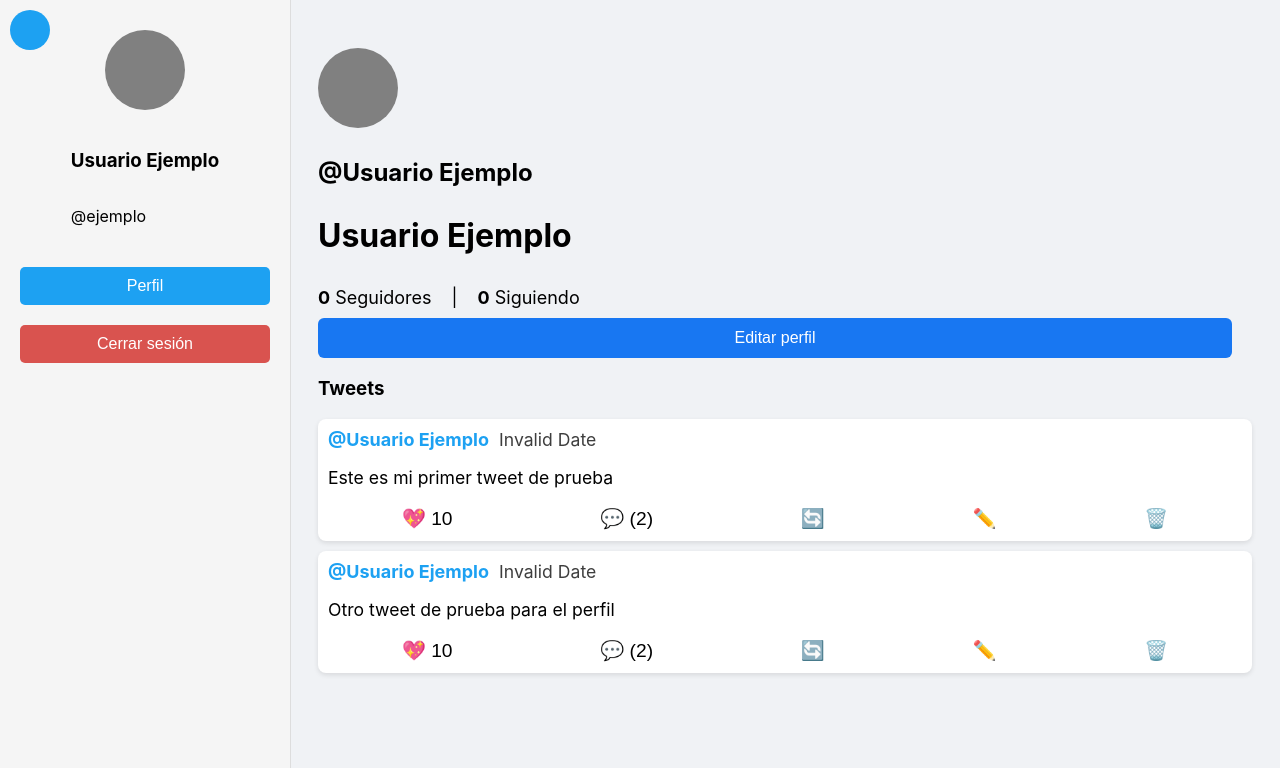
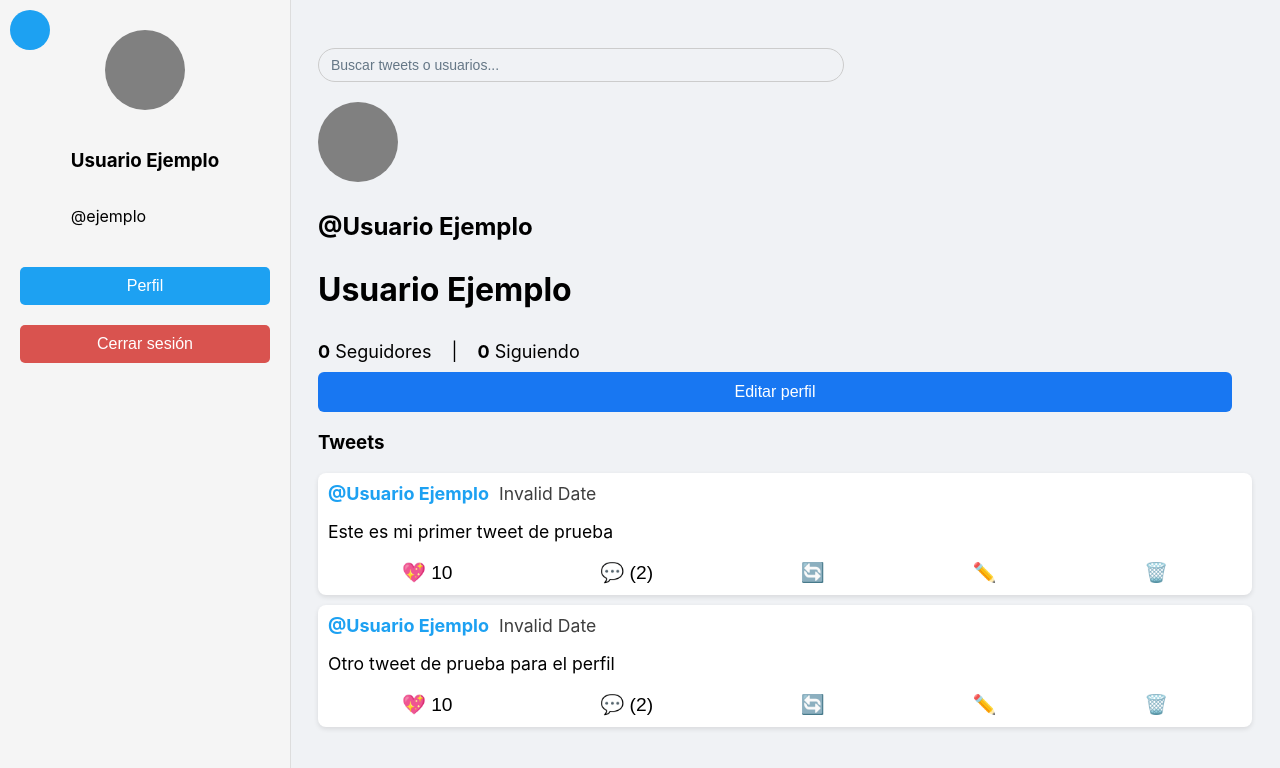
Before and after one commit to nico9ga/twitter-clone-Frontend, a React (Create React App) app: page /profile/1 in a window 1280 px wide. Shown: the top 768 px of the page. Built offline with nearby package versions, Linux system fonts and the light colour scheme.

Commit message:
front con barra de busqueda

```diff
--- a/src/MainPage.js
+++ b/src/MainPage.js
@@ -2,6 +2,7 @@ import React, { useState, useEffect } from "react";
 import { useNavigate } from "react-router-dom";
 import Tweet from "./Tweet";
 import "./MainPage.css";
+import SearchBar from "./SearchBar";
 
 const MainPage = () => {
   const [user, setUser] = useState(null);
@@ -9,6 +10,7 @@ const MainPage = () => {
   const [newTweet, setNewTweet] = useState("");
   const [limit, setLimit] = useState(10);
   const navigate = useNavigate();
+  const [filteredTweets, setFilteredTweets] = useState(tweets);
 
   useEffect(() => {
     //const token = localStorage.getItem("token");
@@ -246,6 +248,20 @@ const MainPage = () => {
 
       {/* Feed principal */}
       <div className="feed">
+
+      {/* Barra de búsqueda */}
+      <div className="search-bar-wrapper">
+        <SearchBar tweets={tweets} setFilteredTweets={setFilteredTweets} />
+      </div>
+
+      {/* Tweets filtrados */}
+      <div className="filtered-tweets-container">
+        {filteredTweets.map((tweet) => (
+          <Tweet key={tweet.twitt_id} tweet={tweet} />
+        ))}
+      </div>
+
+
         <h2>Inicio</h2>
 
         {/* Formulario para twittear */}
--- a/src/ProfilePage.js
+++ b/src/ProfilePage.js
@@ -3,6 +3,7 @@ import { useParams, useNavigate } from "react-router-dom";
 import Tweet from "./Tweet";
 import "./ProfilePage.css";
 import EditProfilePage from "./EditProfilePage";
+import SearchBar from "./SearchBar";
 
 const ProfilePage = () => {
   const [user, setUser] = useState(null);
@@ -13,6 +14,7 @@ const ProfilePage = () => {
   const { username } = useParams();
   const [followers, setFollowers] = useState(0);
   const [following, setFollowing] = useState(0);
+  const [filteredTweets, setFilteredTweets] = useState(tweets);
 
   //datos de prueba
   const userData = {
@@ -41,7 +43,6 @@ const ProfilePage = () => {
   };
 
   const fetchUserTweets = useCallback(async (userId) => {
-
     /*try {
       const response = await fetch(
         `http://localhost:3001/api/twitts?limit=1000&offset=0`
@@ -110,7 +111,6 @@ const ProfilePage = () => {
     fetchAuthUser();
   }, [navigate, username, fetchUserProfile]);
 
-
   const handleDeleteTweet = async (tweetId) => {
     /*try {
       const token = localStorage.getItem("token");
@@ -129,7 +129,7 @@ const ProfilePage = () => {
     } catch (error) {
       console.error(error);
     }*/
-   console.log("boton eliminar tweets presionado")
+    console.log("boton eliminar tweets presionado");
   };
 
   const handleLogout = () => {
@@ -176,6 +176,19 @@ const ProfilePage = () => {
 
       {/* Contenido del Perfil */}
     <div className="profile-container">
+      {/* Barra de búsqueda */}
+      <div className="search-bar-wrapper">
+        <SearchBar tweets={tweets} setFilteredTweets={setFilteredTweets} />
+      </div>
+
+      {/* Tweets filtrados */}
+      <div className="filtered-tweets-container">
+        {filteredTweets.map((tweet) => (
+          <Tweet key={tweet.twitt_id} tweet={tweet} />
+        ))}
+      </div>
+
+      {/* Información del perfil */}
       <div className="profile-picture-placeholder"></div>
       <h2 className="profile-username">@{user.fullName}</h2>
       <h1 className="profile-name">{user.fullName}</h1>
@@ -195,14 +208,13 @@ const ProfilePage = () => {
         </button>
       )}
 
-        {authUser?.id == user.id && (
+      {authUser?.id === user.id && (
         <button
           className="edit-button"
           onClick={() => {
             localStorage.setItem("editUser", JSON.stringify(authUser));
             navigate(`/profile/${authUser.username}/edit`);
           }}
-
         >
           Editar perfil
         </button>
--- /dev/null
+++ b/src/SearchBar.css
@@ -0,0 +1,46 @@
+.search-bar-container {
+  display: flex;
+  align-items:flex-start;
+  background-color: #f5f8fa;
+  border-radius: 20px;
+  padding: 8px 15px;
+  width: auto;
+  max-width: 400px;
+  border: 1px solid #e1e8ed;
+  transition: all 0.3s ease-in-out;
+}
+
+.search-bar-wrapper input {
+    width: 100%; /* Asegura que el input ocupe todo el contenedor */
+    max-width: 500px; /* Ajusta el tamaño máximo */
+    padding: 8px 12px;
+    border: 1px solid #ccc;
+    border-radius: 20px; /* Bordes redondeados */
+    outline: none;
+    margin-bottom: 20px;
+  }
+
+
+.search-input {
+  flex: 1;
+  border: none;
+  outline: none;
+  background: transparent;
+  font-size: 14px;
+  color: #14171a;
+  padding: 5px 10px;
+}
+
+.search-input::placeholder {
+  color: #657786;
+}
+
+.search-icon {
+  color: #657786;
+  font-size: 18px;
+  margin-right: 8px;
+}
+
+.search-bar-container:hover {
+  background-color: #e8f5fe;
+}
--- /dev/null
+++ b/src/SearchBar.js
@@ -0,0 +1,37 @@
+import React, { useState } from "react";
+import "./SearchBar.css";
+
+const SearchBar = ({ tweets, setFilteredTweets }) => {
+  const [query, setQuery] = useState("");
+
+  const handleSearch = (e) => {
+    const searchTerm = e.target.value.toLowerCase();
+    setQuery(searchTerm);
+
+    if (!searchTerm.trim()) {
+      setFilteredTweets(tweets); // Mostrar todos los tweets si la búsqueda está vacía
+      return;
+    }
+
+    const filtered = tweets.filter((tweet) =>
+      tweet.content.toLowerCase().includes(searchTerm) ||
+      tweet.user.fullName.toLowerCase().includes(searchTerm)
+    );
+
+    setFilteredTweets(filtered);
+  };
+
+  return (
+    <div className="search-bar">
+      <input
+        type="text"
+        placeholder="Buscar tweets o usuarios..."
+        value={query}
+        onChange={handleSearch}
+        className="search-input"
+      />
+    </div>
+  );
+};
+
+export default SearchBar;
```
Lines whose indentation alone changed are shown as unchanged.
